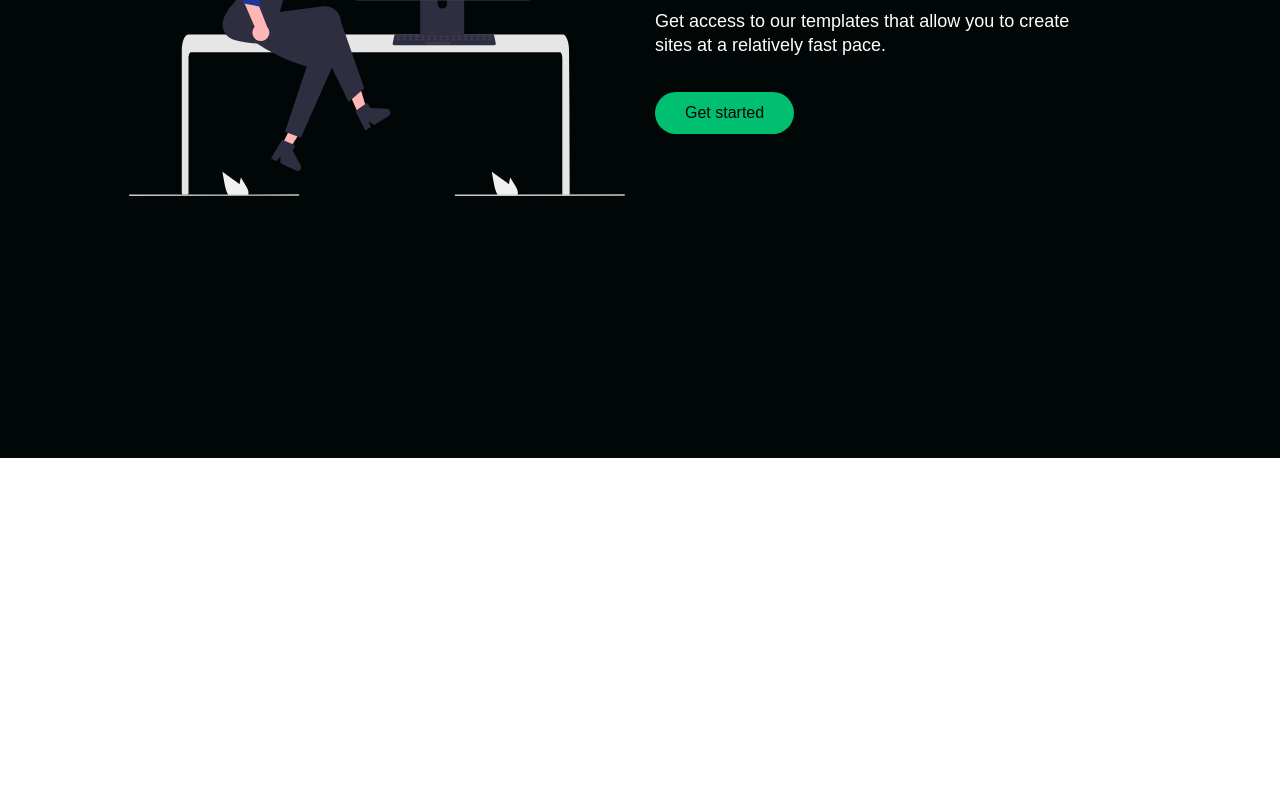
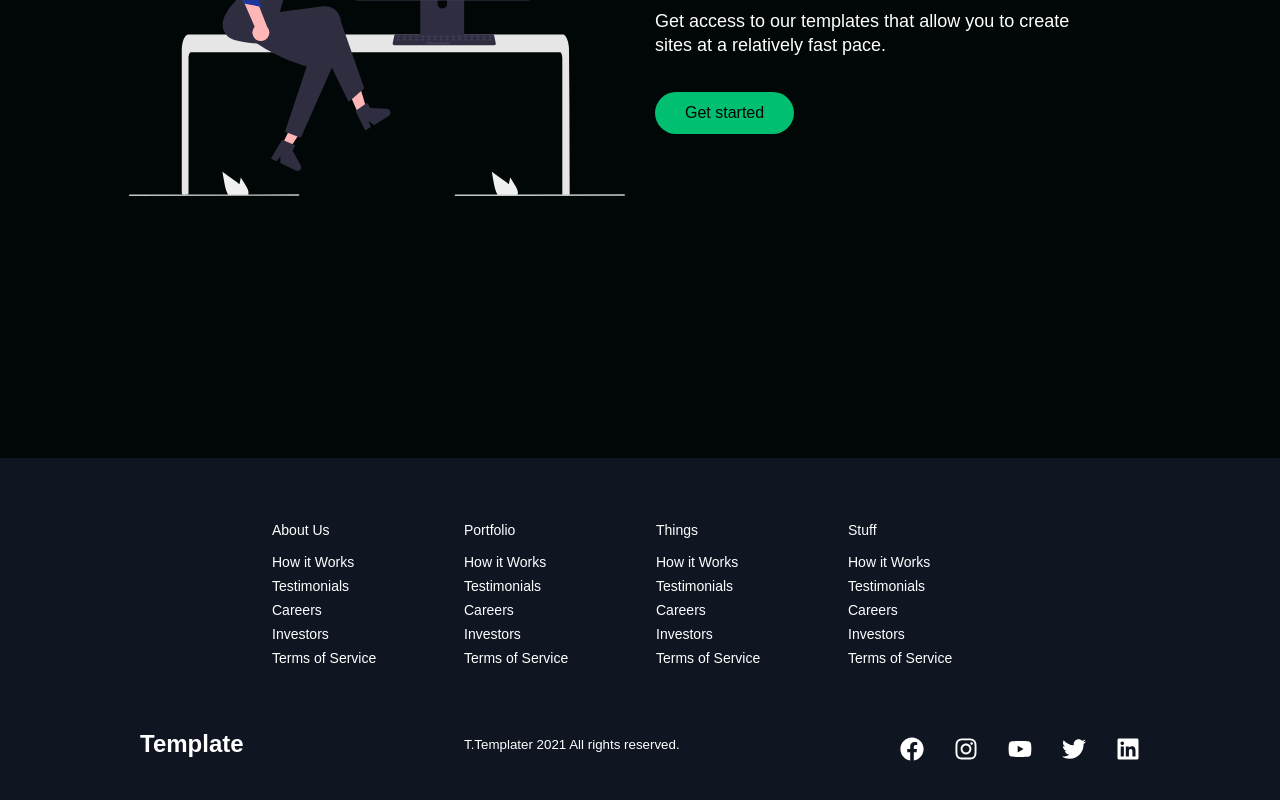
Before and after one commit to tpadilla10117/portfolio_template, a React (Create React App) app: page / in a window 1280 px wide. Shown: the part 3722-4522 px from the top of the page. Before the commit the page ends 4180 px from the top, so only its background shows below. Built offline with nearby package versions, Linux system fonts and the light colour scheme; a web font is replaced by a local one.

Commit message:
finidhed the footer.jsx

```diff
--- a/package.json
+++ b/package.json
@@ -47,7 +47,6 @@
     ]
   },
   "devDependencies": {
-    "file-loader": "^6.2.0",
-    "webpack": "^5.63.0"
+    "file-loader": "^6.2.0"
   }
 }
--- a/src/components/App.js
+++ b/src/components/App.js
@@ -1,18 +1,20 @@
-import React, { useState } from 'react';
-import { Home } from './utils';
-import { BrowserRouter as Router } from 'react-router-dom';
-import { Route } from 'react-router-dom';
-import { CSSTransition } from 'react-transition-group';
+import React from 'react';
+import { Home, SigninPage } from './utils';
+import { BrowserRouter as Router, Switch, Route } from 'react-router-dom';
+
+/* import { CSSTransition } from 'react-transition-group'; */
 
 import './App.css';
 
 function App() {
 
-
   return (
     <div className="app">
       <Router>
-        <Home />
+        <Switch>
+          <Route path="/" component={Home} exact />
+          <Route path="/signin" component={SigninPage} exact/>
+        </Switch>
       </Router>
 
     </div>
--- /dev/null
+++ b/src/components/layout/Footer/Footer.jsx
@@ -0,0 +1,141 @@
+import React from 'react'
+import { FaFacebook, FaInstagram, FaTwitter, FaLinkedin, FaYoutube } from 'react-icons/fa';
+import {
+    FooterContainer,
+    FooterWrapper,
+    FooterLinksContainer,
+    FooterLinksWrapper,
+    FooterLinkItems,
+    FooterLinkTitle,
+    FooterLink,
+    SocialMedia,
+    SocialMediaWrap,
+    SocialLogo,
+    WebsiteRights,
+    SocialIcons,
+    SocialIconLink,
+ } from './FooterStyles';
+
+function Footer() {
+    return (
+        <FooterContainer>
+            <FooterWrapper>
+                <FooterLinksContainer>
+                    <FooterLinksWrapper>
+                        <FooterLinkItems>
+                            <FooterLinkTitle>About Us</FooterLinkTitle>
+
+                                <FooterLink to='/signin'>
+                                    How it Works
+                                </FooterLink>
+                                <FooterLink to='/signin'>
+                                    Testimonials
+                                </FooterLink>
+                                <FooterLink to='/signin'>
+                                    Careers
+                                </FooterLink>
+                                <FooterLink to='/signin'>
+                                    Investors
+                                </FooterLink>
+                                <FooterLink to='/signin'>
+                                    Terms of Service
+                                </FooterLink>
+
+                        </FooterLinkItems>
+                        <FooterLinkItems>
+                            <FooterLinkTitle>Portfolio</FooterLinkTitle>
+
+                                <FooterLink to='/signin'>
+                                    How it Works
+                                </FooterLink>
+                                <FooterLink to='/signin'>
+                                    Testimonials
+                                </FooterLink>
+                                <FooterLink to='/signin'>
+                                    Careers
+                                </FooterLink>
+                                <FooterLink to='/signin'>
+                                    Investors
+                                </FooterLink>
+                                <FooterLink to='/signin'>
+                                    Terms of Service
+                                </FooterLink>
+
+                        </FooterLinkItems>
+                    </FooterLinksWrapper>
+                    <FooterLinksWrapper>
+                        <FooterLinkItems>
+                            <FooterLinkTitle>Things</FooterLinkTitle>
+
+                                <FooterLink to='/signin'>
+                                    How it Works
+                                </FooterLink>
+                                <FooterLink to='/signin'>
+                                    Testimonials
+                                </FooterLink>
+                                <FooterLink to='/signin'>
+                                    Careers
+                                </FooterLink>
+                                <FooterLink to='/signin'>
+                                    Investors
+                                </FooterLink>
+                                <FooterLink to='/signin'>
+                                    Terms of Service
+                                </FooterLink>
+
+                        </FooterLinkItems>
+                        <FooterLinkItems>
+                            <FooterLinkTitle>Stuff</FooterLinkTitle>
+
+                                <FooterLink to='/signin'>
+                                    How it Works
+                                </FooterLink>
+                                <FooterLink to='/signin'>
+                                    Testimonials
+                                </FooterLink>
+                                <FooterLink to='/signin'>
+                                    Careers
+                                </FooterLink>
+                                <FooterLink to='/signin'>
+                                    Investors
+                                </FooterLink>
+                                <FooterLink to='/signin'>
+                                    Terms of Service
+                                </FooterLink>
+
+                        </FooterLinkItems>
+                    </FooterLinksWrapper>
+                </FooterLinksContainer>
+
+                <SocialMedia>
+                    <SocialMediaWrap>
+                        <SocialLogo to='/'>
+                            Template
+                        </SocialLogo>
+                        <WebsiteRights>T.Templater {new Date().getFullYear() } All rights reserved.</WebsiteRights>
+                        <SocialIcons>
+                            <SocialIconLink href="/" target="_blank" aria-label="Facebook">
+                                <FaFacebook />
+                            </SocialIconLink>
+                            <SocialIconLink href="/" target="_blank" aria-label="Instagram">
+                                <FaInstagram />
+                            </SocialIconLink>
+                            <SocialIconLink href="/" target="_blank" aria-label="Youtube">
+                                <FaYoutube />
+                            </SocialIconLink>
+                            <SocialIconLink href="/" target="_blank" aria-label="Twitter">
+                                <FaTwitter />
+                            </SocialIconLink>
+                            <SocialIconLink href="/" target="_blank" aria-label="Linkedin">
+                                <FaLinkedin />
+                            </SocialIconLink>
+                        </SocialIcons>
+                    </SocialMediaWrap>
+                </SocialMedia>
+
+            </FooterWrapper>
+        </FooterContainer>
+    );
+};
+
+export default Footer;
--- /dev/null
+++ b/src/components/layout/Footer/FooterStyles.js
@@ -0,0 +1,107 @@
+import styled from 'styled-components';
+import { Link } from 'react-router-dom';
+
+export const FooterContainer = styled.footer`
+    background-color: #101522;
+`
+
+export const FooterWrapper = styled.div`
+    padding: 48px 24px;
+    display: flex;
+    flex-direction: column;
+    justify-content: center;
+    align-items: center;
+    max-width: 1100px;
+    margin: 0 auto;
+`
+export const FooterLinksContainer = styled.div`
+    display: flex;
+    justify-content: center;
+
+    @media screen and (max-width: 820px) {
+        padding-top: 32px;
+    }
+`
+export const FooterLinksWrapper = styled.div`
+    display: flex;
+
+    @media screen and (max-width: 820px) {
+        flex-direction: column;
+    }
+`
+export const FooterLinkItems = styled.div`
+    display: flex;
+    flex-direction: column;
+    align-items: flex-start;
+    margin: 16px;
+    text-align: left;
+    width: 160px;
+    box-sizing: border-box;
+    color: #fff;
+
+    @media screen and (max-width: 420px) {
+        margin: 0;
+        padding: 10px;
+        width: 100%;
+    }
+`
+export const FooterLinkTitle = styled.ul`
+    font-size: 14px;
+    margin-bottom: 16px;
+`
+
+export const FooterLink = styled(Link)`
+    color: #fff;
+    text-decoration: none;
+    margin-bottom: 0.5rem;
+    font-size: 14px;
+
+    &:hover {
+        color: #01bf71;
+        transition: 0.3s ease-out;
+    }
+`
+
+export const SocialMedia = styled.section`
+    max-width: 1000px;
+    width: 100%;
+`
+
+export const SocialMediaWrap = styled.div`
+    display: flex;
+    justify-content: space-between;
+    align-items: center;
+    max-width: 1100px;
+    margin: 40px auto 0 auto;
+
+    @media screen and (max-width: 820px) {
+        flex-direction: column;
+    }
+`
+export const SocialLogo = styled(Link)`
+    color: #fff;
+    justify-self: start;
+    cursor: pointer;
+    text-decoration: none;
+    font-size: 1.5rem;
+    display: flex;
+    align-items: center;
+    margin-bottom: 16px;
+    font-weight: bold;
+`
+export const WebsiteRights = styled.small`
+    color: #fff;
+    margin-bottom: 16px;
+`
+
+export const SocialIcons = styled.div`
+    display: flex;
+    justify-content: space-between;
+    align-items: center;
+    width: 240px;
+`
+
+export const SocialIconLink = styled.a`
+    color: #fff;
+    font-size: 24px;
+`
--- a/src/components/pages/home/Home.jsx
+++ b/src/components/pages/home/Home.jsx
@@ -1,6 +1,6 @@
 import React, {useState} from 'react';
 import { homeObjOne, homeObjTwo, homeObjThree } from '../../../utils/seed';
-import { Navbar, Sidebar, Hero, InfoSection, Services } from '../../utils';
+import { Navbar, Sidebar, Hero, InfoSection, Services, Footer } from '../../utils';
 
 const Home = () => {
 
@@ -21,6 +21,7 @@ const Home = () => {
             <InfoSection {...homeObjTwo} />
             <Services />
             <InfoSection {...homeObjThree} />
+            <Footer />
         </>
     );
 };
--- /dev/null
+++ b/src/components/pages/signin/SigninPage.jsx
@@ -0,0 +1,11 @@
+import React from 'react'
+
+function SigninPage() {
+    return (
+        <div>
+
+        </div>
+    );
+};
+
+export default SigninPage;
--- a/src/components/utils.js
+++ b/src/components/utils.js
@@ -8,13 +8,14 @@ export { default as Sidebar } from './layout/Sidebar/Sidebar.jsx';
 export { default as Hero } from './layout/HeroSection/Hero.jsx';
 export { default as InfoSection } from './layout/InfoSection/InfoSection.jsx';
 export { default as Services } from './layout/Services/Services.jsx';
+export { default as Footer } from './layout/Footer/Footer.jsx';
 
 /* -------------------------------------------------------------------------- */
 
 //Pages:
 
 export { default as Home } from './pages/home/Home.jsx';
-
+export { default as SigninPage } from './pages/signin/SigninPage.jsx';
 
 
 
```
Also changed, not shown: src/components/layout/index.js (deleted), 1 other file (tests, documents, lock files or other folders).
